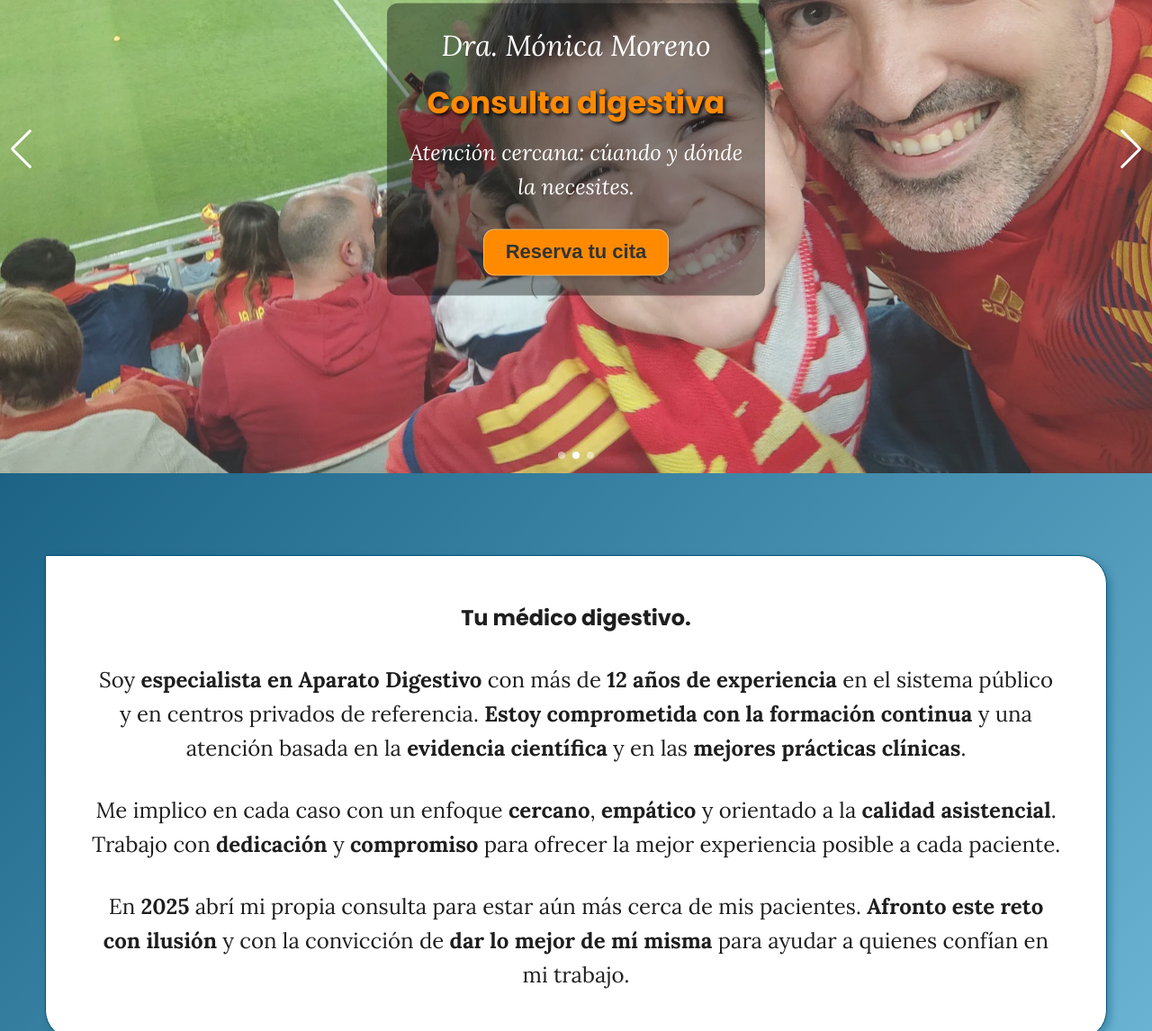
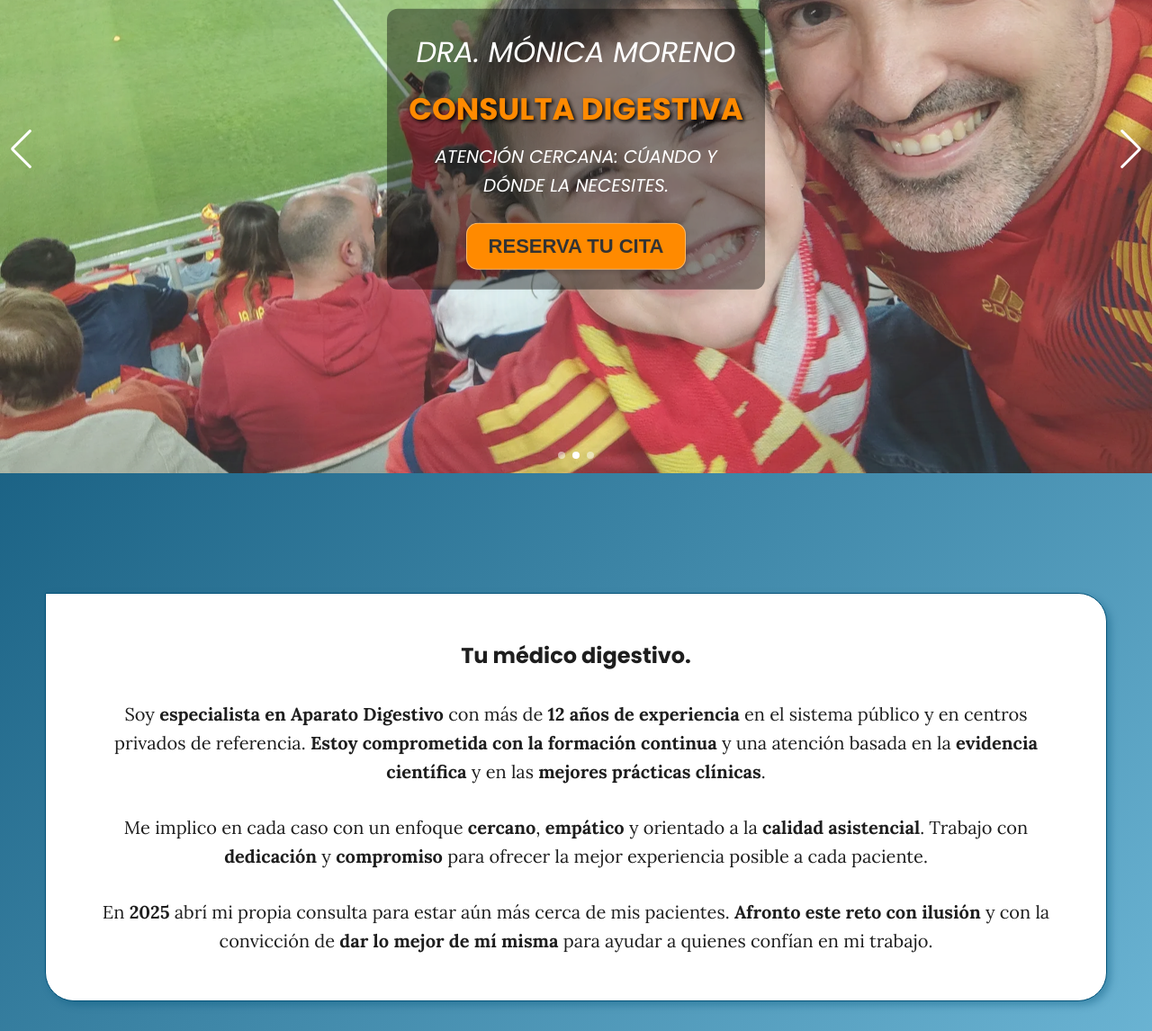
Before and after one commit to JuanAntonioPR/consulta-monica, a website built with Vite: page index.html in a window 1280 px wide. Shown: the part 274-1420 px from the top of the page at 90% size. Built offline with nearby package versions, Linux system fonts and the light colour scheme.

Commit message:
arreglado tamaño de textos y los height y min-height para conseguir que, al reducir mucho la ventana, los contenidos no sobrepasen su contenedor, quedándose ocultos.

```diff
--- a/src/sass/pages/_index.scss
+++ b/src/sass/pages/_index.scss
@@ -70,6 +70,11 @@
         .doctora {
             font-size: ab.$font-heading-m;
             font-style: italic;
+            text-transform: uppercase;
+
+            @include ab.breakpoint(mobilexs) {
+                font-size: ab.$font-body-s;
+            }
 
             @include ab.breakpoint(tablet) {
                 font-size: ab.$font-heading-l;
@@ -85,6 +90,11 @@
             font-family: ab.$font-primary;
             color: ab.$color-accent-1;
             text-shadow: 2px 2px 4px #000000;
+            text-transform: uppercase;
+
+            @include ab.breakpoint(mobilexs) {
+                font-size: ab.$font-body-s;
+            }
 
             @include ab.breakpoint(tablet) {
                 font-size: calc(ab.$font-heading-l + 2px);
@@ -98,13 +108,15 @@
         p {
             font-size: ab.$font-body-m;
             font-style: italic;
+            font-family: ab.$font-primary;
+            text-transform: uppercase;
+
+            @include ab.breakpoint(mobilexs) {
+                font-size: calc(ab.$font-body-s - 4px);
+            }
 
             @include ab.breakpoint(tablet) {
                 font-size: ab.$font-body-l;
-            }
-
-            @include ab.breakpoint(desktop) {
-                font-size: calc(ab.$font-body-l + 4px);
             }
         }
 
@@ -116,8 +128,11 @@
                 color: #333;
                 cursor: pointer;
                 font-size: ab.$font-body-s;
-                text-transform: none;
                 transition: color 0.3s ease, transform 0.3s ease;
+
+                @include ab.breakpoint(mobilexs) {
+                    font-size: calc(ab.$font-body-s - 4px);
+                }
 
                 @include ab.breakpoint(tablet) {
                     font-size: ab.$font-body-l;
@@ -139,7 +154,8 @@
 
 // Intro Section
 .intro {
-    height: ab.$altura-total-menos-header;
+    min-height: ab.$altura-total-menos-header;
+    height: auto;
     width: 100%;
     overflow: hidden;
     padding: 15px;
@@ -155,7 +171,6 @@
     @include ab.breakpoint(desktop) {
         padding: 50px;
     }
-
 
     .container {
         padding: 20px;
@@ -182,18 +197,14 @@
 
         p {
             text-align: center;
-            font-size: ab.$font-body-m;
+            font-size: calc(ab.$font-body-m + 2px);
 
             @include ab.breakpoint(mobilexs) {
-                font-size: calc(ab.$font-body-m - 4px);
+                font-size: calc(ab.$font-body-m - 2px);
             }
 
             @include ab.breakpoint(tablet) {
                 font-size: ab.$font-body-l;
-            }
-
-            @include ab.breakpoint(desktop) {
-                font-size: calc(ab.$font-body-l + 4px);
             }
         }
     }
@@ -248,10 +259,10 @@
             display: flex;
             flex-direction: column;
             justify-content: center;
-            gap: 10px;
+            gap: 20px;
 
             @include ab.breakpoint(desktop) {
-                gap: 20px;;
+                gap: 30px;;
             }
 
             h2 {
@@ -259,26 +270,25 @@
                 font-size: ab.$font-heading-m;
                 font-weight: 400;
                 font-style: italic;
-
                 color: grey;
 
                 @include ab.breakpoint(tablet) {
-                    font-size: ab.$font-heading-m;
+                    font-size: ab.$font-heading-xl;
                 }
 
                 @include ab.breakpoint(desktop) {
-                    font-size: ab.$font-heading-xl;
+                    font-size: calc(ab.$font-heading-xl + 4px);
                 }
             }
             p {
                 font-size: ab.$font-body-m;
 
-                @include ab.breakpoint(tablet) {
-                    font-size: calc(ab.$font-body-s - 4px);
+                @include ab.breakpoint(mobilexs) {
+                    font-size: ab.$font-body-m;
                 }
 
                 @include ab.breakpoint(tablet) {
-                    font-size: ab.$font-body-l;
+                    font-size: ab.$font-body-m;
                 }
             }
         }
```
